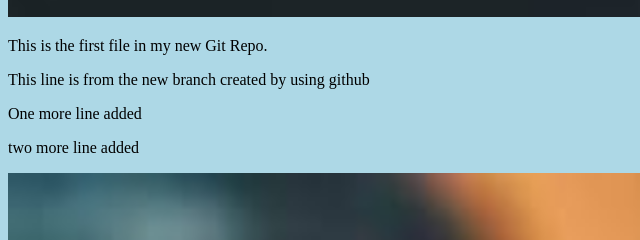
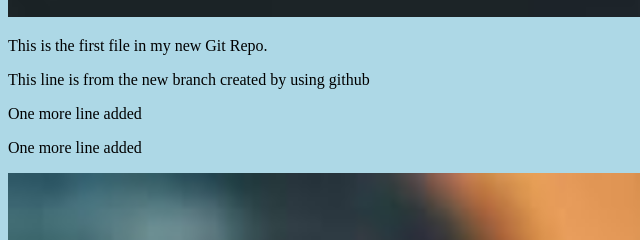
Before and after one commit to Jdamour12/git-intro, a plain HTML site: page index.html in a window 1280 px wide. Shown: the part 1500-1740 px from the top of the page, 0-640 px from the left. Drawn offline with Linux system fonts and the light colour scheme.

Commit message:
added a new line

```diff
--- a/index.html
+++ b/index.html
@@ -12,7 +12,7 @@
 <p>This is the first file in my new Git Repo.</p>
 <p>This line is from the new branch created by using github</p>
 <p>One more line added</p>
-<p>two more line added</p>
+<p>One more line added</p>
 <div><img src="image-2.png" alt="Hello Git" style="width:100%;max-width:640px"></div>
 
 </body>
```
